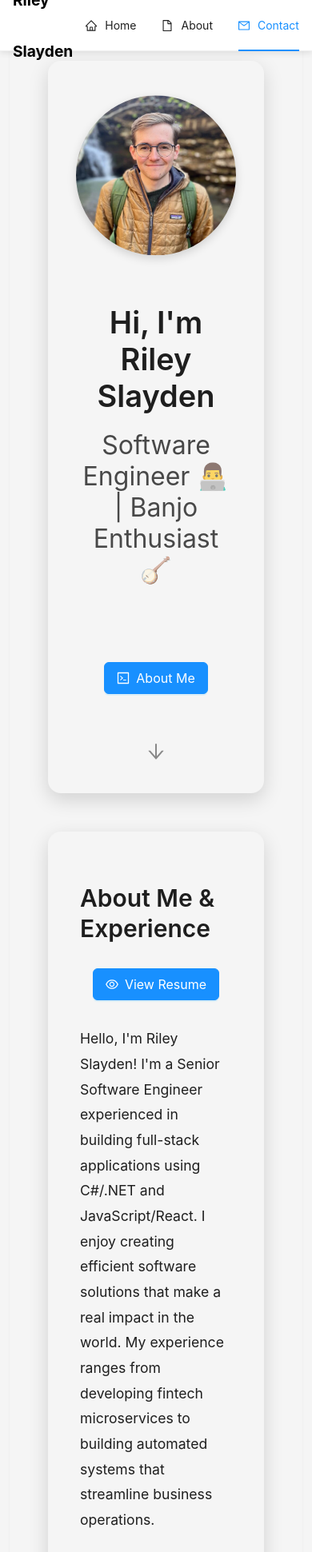
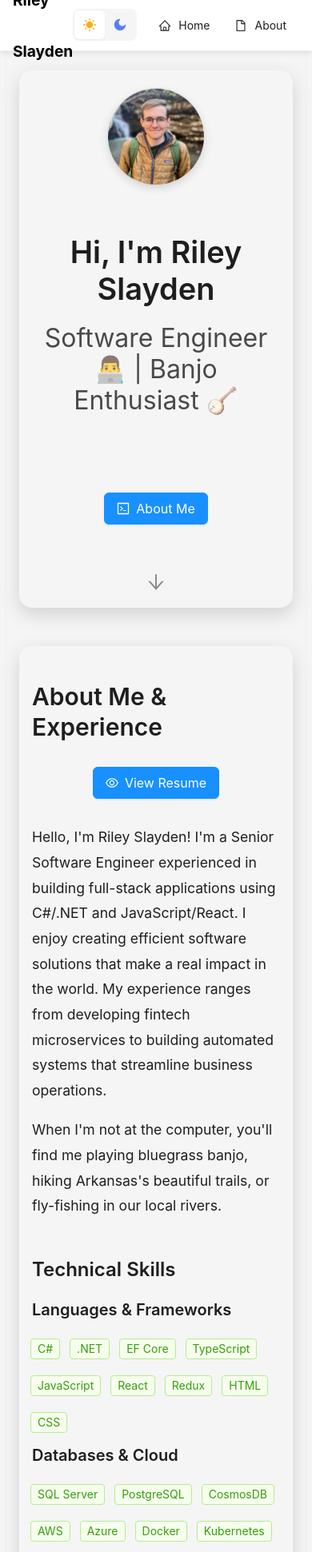
Before and after one commit to slaydenriley/slayden-website, a React (Vite) app: page / in a window 390 px wide. Shown: the top 1941 px of the page at 80% size. Built offline with nearby package versions, Linux system fonts and the light colour scheme.

Commit message:
design updates; more mobile friendly

```diff
--- a/src/components/about/About.scss
+++ b/src/components/about/About.scss
@@ -2,6 +2,11 @@
   padding: 2rem 1rem;
   margin: 1rem 0;
   border-radius: 8px;
+
+  @media (max-width: 767px) {
+    padding: 20px 16px !important;
+    margin: 8px 0;
+  }
 
   @media (min-width: 768px) {
     padding: 3rem 2rem;
@@ -39,19 +44,20 @@
 .skills-section {
   margin: 3rem 0;
 
-  .ant-row {
-    margin-bottom: 2rem;
-  }
-
   .skill-column {
     margin-bottom: 2rem;
 
     @media (max-width: 767px) {
       width: 100%;
+      margin-bottom: 0px;
     }
 
     h4 {
       margin-bottom: 1.5rem;
+
+      @media (max-width: 767px) {
+        margin-top: 0px;
+      }
     }
 
     .ant-space {
@@ -59,9 +65,19 @@
       flex-wrap: wrap;
       gap: 8px;
 
+      @media (max-width: 767px) {
+        gap: 4px;
+        margin: -4px;  // Negative margin to counteract tag margins
+      }
+
       .ant-tag {
         margin: 4px;
         transition: all 0.3s ease;
+
+        @media (max-width: 767px) {
+          margin: 2px;
+          padding: 2px 8px !important;
+        }
 
         &:hover {
           transform: translateY(-2px);
@@ -78,3 +94,23 @@
     margin-left: 1.5rem;
   }
 }
+
+.ant-modal {
+    top: 2vh;
+    max-width: 1100px;
+
+    .ant-modal-body {
+        padding: 32px 0 0;
+        height: 96vh;
+    }
+
+    .download-button {
+        margin-left: -8px;
+    }
+}
+
+.skill-tag {
+    padding: 4px 12px;
+    font-size: 14px;
+    margin: 4px;
+}
--- a/src/components/about/About.tsx
+++ b/src/components/about/About.tsx
@@ -63,17 +63,7 @@ const About: React.FC = () => {
         open={showPDF}
         onCancel={() => setShowPDF(false)}
         width="75%"
-        style={{
-          top: '2vh',
-          maxWidth: '1100px'
-        }}
         footer={null}
-        styles={{
-          body: {
-            padding: '32px 0 0',
-            height: '96vh'
-          }
-        }}
         title={
           <Button
             type="primary"
@@ -82,9 +72,7 @@ const About: React.FC = () => {
             target="_blank"
             download
             size="middle"
-            style={{
-              marginLeft: '-8px'
-            }}
+            className="download-button"
           >
             Download PDF
           </Button>
@@ -104,7 +92,10 @@ const About: React.FC = () => {
 
       <div className="skills-section">
         <Title level={3}>Technical Skills</Title>
-        <Row gutter={[24, 24]}>
+        <Row gutter={[
+          { xs: 0, sm: 24 },
+          { xs: 0, sm: 24 }
+        ]}>
           {Object.entries(skillsData).map(([category, skills]) => (
             <Col xs={24} md={8} key={category}>
               <div className="skill-column">
@@ -119,11 +110,7 @@ const About: React.FC = () => {
                     >
                       <Tag
                         color="green"
-                        style={{
-                          padding: '4px 12px',
-                          fontSize: '14px',
-                          margin: '4px',
-                        }}
+                        className="skill-tag"
                       >
                         {skill}
                       </Tag>
--- a/src/components/hero/Hero.scss
+++ b/src/components/hero/Hero.scss
@@ -7,6 +7,13 @@
   text-align: center;
   position: relative;
   overflow: visible;
+  margin-top: 64px;
+  padding-top: 20px;
+
+  @media (max-width: 767px) {
+    margin-top: 48px;
+    padding-top: 16px;
+  }
 }
 
 .profile-image-container {
@@ -16,6 +23,17 @@
   overflow: hidden;
   margin-bottom: 2rem;
   box-shadow: 0 4px 12px rgba(0, 0, 0, 0.15);
+  animation: float 5s ease-in-out infinite;
+
+  @media (max-width: 767px) {
+    width: 150px;
+    height: 150px;
+  }
+
+  @media (max-width: 479px) {
+    width: 120px;
+    height: 120px;
+  }
 
   img {
     width: 100%;
@@ -106,6 +124,11 @@
   }
 }
 
+@keyframes float {
+  0%, 100% { transform: translateY(-5px); }
+  50% { transform: translateY(5px); }
+}
+
 // Responsive adjustments
 @media (max-width: 768px) {
   .floating-badges {
--- a/src/components/hero/Hero.tsx
+++ b/src/components/hero/Hero.tsx
@@ -22,17 +22,7 @@ const Hero: React.FC<HeroProps> = ({ onSectionClick }) => {
             className={`section hero-section ${isDark ? 'dark' : 'light'}`}
             id="home"
         >
-            <motion.div
-                className="profile-image-container"
-                animate={{
-                    y: [-5, 5, -5],
-                }}
-                transition={{
-                    repeat: Infinity,
-                    duration: 5,
-                    ease: "easeInOut"
-                }}
-            >
+            <motion.div className="profile-image-container">
                 <img src="images/profile.jpg" alt="Riley Slayden" />
             </motion.div>
             <Title level={1} className="hero-title">
--- /dev/null
+++ b/src/components/navigation/MainMenu.scss
@@ -0,0 +1,3 @@
+.main-menu {
+    border: none;
+}
--- a/src/layouts/GlobalLayout.scss
+++ b/src/layouts/GlobalLayout.scss
@@ -18,10 +18,6 @@
   justify-content: space-between;
   border-bottom: 1px solid;
   box-shadow: 0 2px 8px rgba(0,0,0,0.1);
-
-  @media (min-width: 768px) {
-    padding: 0 50px;
-  }
 
   &.light {
     background: #fff;
@@ -62,6 +58,22 @@
   @media (min-width: 768px) {
     gap: 24px;
   }
+
+  .nav-menu {
+    order: 2;
+
+    @media (min-width: 768px) {
+      order: 1;
+    }
+  }
+
+  .theme-toggle {
+    order: 1;
+
+    @media (min-width: 768px) {
+      order: 2;
+    }
+  }
 }
 
 .nav-menu {
@@ -73,8 +85,25 @@
     min-width: 300px;
   }
 
+  .ant-menu-overflow-item-rest {
+    background-color: transparent !important;
+
+    .ant-menu-submenu-title {
+      background-color: transparent !important;
+      &:hover {
+        background-color: transparent !important;
+        color: inherit !important;
+      }
+    }
+
+    &.ant-menu-item-selected {
+      background-color: transparent !important;
+    }
+  }
+
   &.ant-menu-dark {
-    .ant-menu-item {
+    .ant-menu-item,
+    .ant-menu-overflow-item-rest {
       &:hover {
         background-color: transparent !important;
       }
@@ -92,18 +121,28 @@
         }
       }
     }
+
+    .ant-menu-overflow-item-rest {
+      background-color: transparent !important;
+
+      .ant-menu-submenu-title {
+        background-color: transparent !important;
+        &:hover {
+          background-color: transparent !important;
+        }
+      }
+
+      &.ant-menu-item-selected {
+        background-color: transparent !important;
+      }
+    }
   }
 }
 
 .main-content {
   margin-top: 64px;
   min-height: calc(100vh - 64px);
-  padding: 24px 16px;
   transition: background-color 0.3s ease, color 0.3s ease;
-
-  @media (min-width: 768px) {
-    padding: 24px 50px;
-  }
 
   &.light {
     background: #f5f5f5;
@@ -115,14 +154,13 @@
 }
 
 .content-wrapper {
-  max-width: 1200px;
+  width: 100%;
   margin: 0 auto;
-  padding: 16px;
   background: transparent;
-  border-radius: 8px;
 
   @media (min-width: 768px) {
-    padding: 24px;
+    max-width: 1200px;
+
   }
 }
 
--- a/src/layouts/GlobalLayout.tsx
+++ b/src/layouts/GlobalLayout.tsx
@@ -1,9 +1,12 @@
 import React, { useState, useEffect } from "react";
-import { Layout, Menu, Switch } from "antd";
+import { Layout, Menu, Segmented, Switch } from "antd";
 import {
   HomeOutlined,
   FileOutlined,
   MailOutlined,
+  SunFilled,
+  MoonFilled,
+  MenuFoldOutlined,
 } from '@ant-design/icons';
 import { useTheme } from "../contexts/ThemeContext";
 import Home from "../pages/home/Home";
@@ -94,14 +97,19 @@ const GlobalLayout: React.FC = () => {
             onClick={({ key }) => scrollToSection(key)}
             className="nav-menu"
             theme={isDark ? "dark" : "light"}
+            overflowedIndicator={<MenuFoldOutlined style={{ fontSize: '18px' }} />}
           />
 
           <div className="theme-toggle">
-            <Switch
-              checked={isDark}
-              onChange={toggleTheme}
-              checkedChildren="🌙 "
-              unCheckedChildren="☀️"
+            <Segmented
+              value={isDark ? 'dark' : 'light'}
+              onChange={() => toggleTheme()}
+              options={[
+                { value: 'light', icon: <SunFilled style={{ color: '#faad14' }} /> },
+                { value: 'dark', icon: <MoonFilled style={{ color: '#597ef7' }} /> },
+              ]}
+              size="large"
+
             />
           </div>
         </div>
--- a/src/main.scss
+++ b/src/main.scss
@@ -71,7 +71,10 @@ body {
 .contact-container {
   max-width: 1200px;
   margin: 0 auto;
-  padding: 24px;
+}
+
+.home-container {
+  padding-top: 30px;  // Just 20px additional padding as requested
 }
 
 // Card styles
@@ -126,15 +129,37 @@ body {
 // Responsive styles
 @media (max-width: 768px) {
   .ant-layout-content {
-    margin: 12px;
-    padding: 16px;
+    margin: 8px;
+    padding: 8px;
   }
 
   .home-container,
   .portfolio-container,
   .resume-container,
   .contact-container {
-    padding: 16px;
+    padding: 8px;
+  }
+
+  .home-container {
+    padding-top: 64px;  // Keep only the top padding consistent
+  }
+
+  .ant-card {
+    border-radius: 4px;
+    margin: 0;
+
+    .ant-card-body {
+      padding: 12px;
+    }
+  }
+
+  // Reduce any nested card padding
+  .ant-card-body .ant-card {
+    margin: 8px 0;
+
+    .ant-card-body {
+      padding: 8px;
+    }
   }
 }
 
--- a/src/pages/home/Home.scss
+++ b/src/pages/home/Home.scss
@@ -1,12 +1,5 @@
 .home {
   text-align: center;
-}
-
-.home-container {
-  max-width: 1200px;
-  margin: 0 auto;
-  padding: 32px 16px;
-  background: transparent;
 }
 
 .section {
@@ -31,21 +24,6 @@
   justify-content: center;
   align-items: center;
   text-align: center;
-}
-
-.profile-image-container {
-  width: 200px;
-  height: 200px;
-  border-radius: 50%;
-  overflow: hidden;
-  margin-bottom: 2rem;
-  box-shadow: 0 4px 12px rgba(0, 0, 0, 0.15);
-
-  img {
-    width: 100%;
-    height: 100%;
-    object-fit: cover;
-  }
 }
 
 .hero-title {
```
Also changed, not shown: src/components/navigation/MainMenu.tsx (+5 -38 lines).
